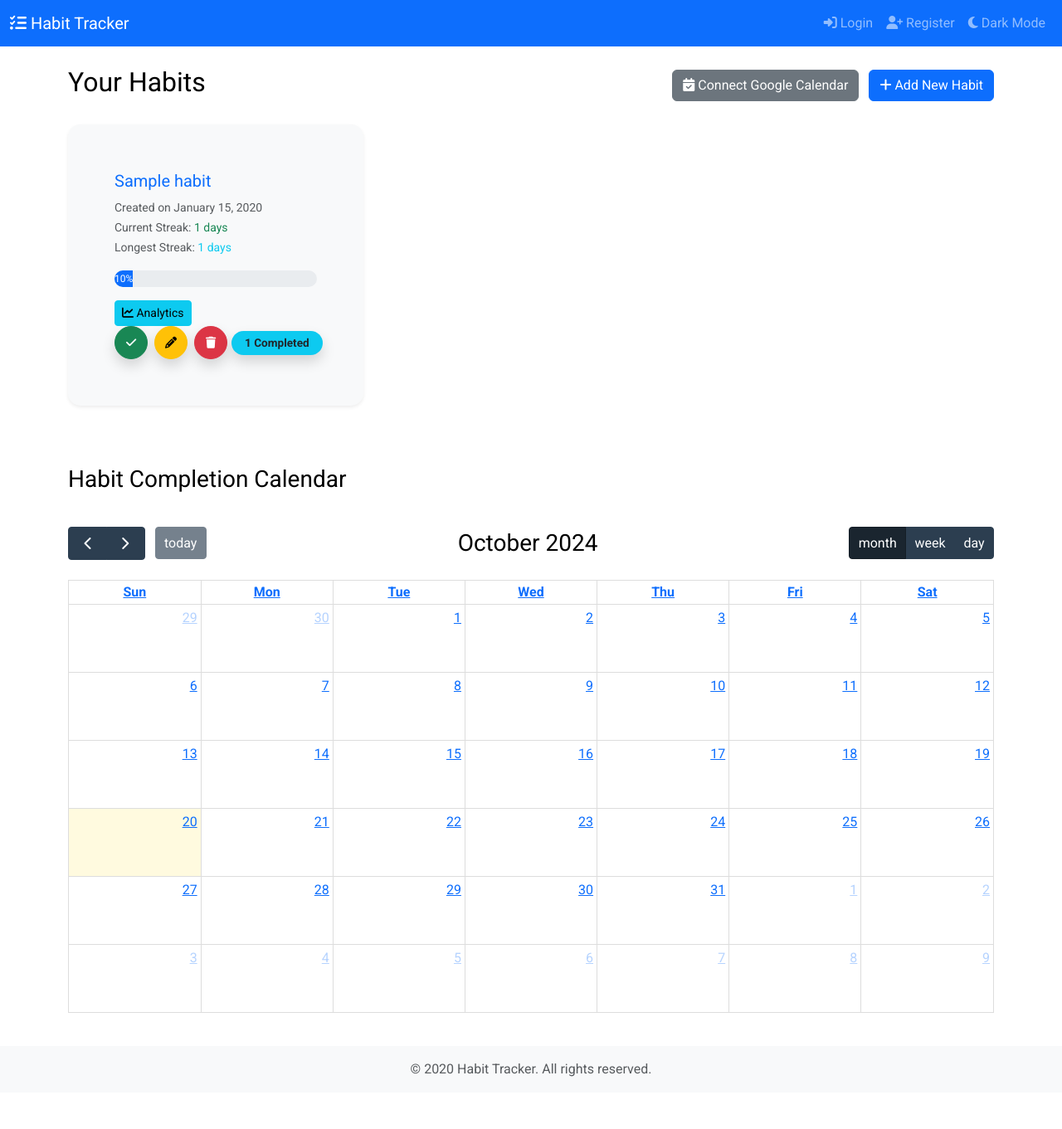
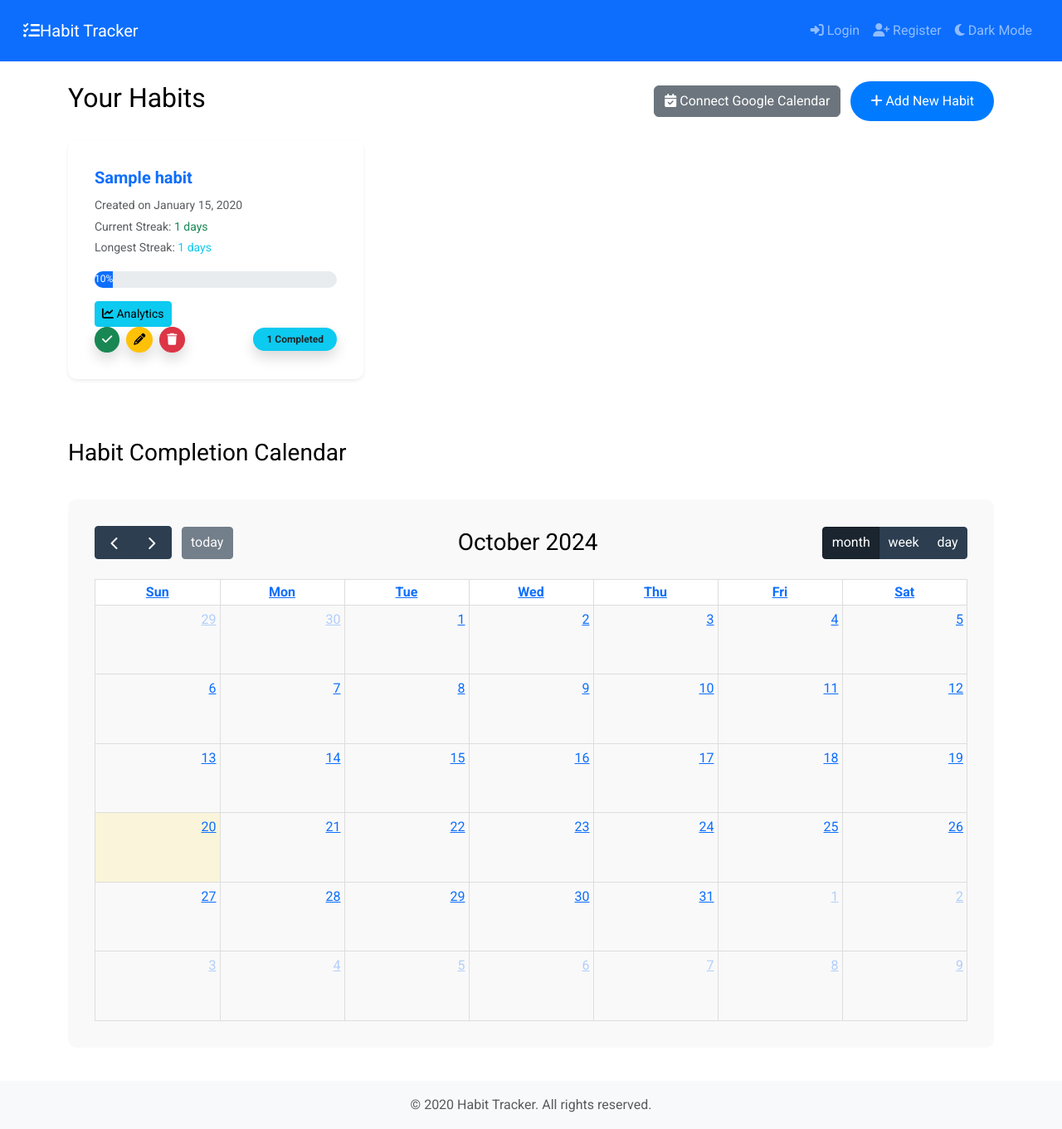
Before and after one commit to BrahimElhajji/habit_tracker_website, a Flask app: template app/templates/dashboard.html in a window 1280 px wide. Shown: the whole page at 83% size. Before the commit the page ends 1298 px from the top, so only its background shows below. Run offline with Flask 3, Linux system fonts and the light colour scheme; tables that the repository leaves empty hold one stand-in row (values such as "Sample post"); the template is opened without the code that fills it: values that come from a table or form of the project are taken from there, most other values are stand-ins (such as "Sample title", 1, 10 or a date in 2020); lists and menus that the app fills with data are empty; parts of the project's set-up code (start-up, migrations or seed data) failed here and were passed over.

Commit message:
fixed ui with new logo

```diff
--- a/app/static/css/styles.css
+++ b/app/static/css/styles.css
@@ -1,153 +1,149 @@
-/* Apply Google Font */
+/* General Enhancements */
 body {
     font-family: 'Roboto', sans-serif;
     background-color: var(--bg-color);
     color: var(--text-color);
     transition: background-color 0.3s ease, color 0.3s ease;
+    line-height: 1.6;
+}
+
+/* Navbar Enhancements */
+.navbar {
+    background-color: #0d6efd;
+    padding: 1rem;
+}
+.navbar-brand {
+    display: flex;
+    align-items: center;
 }
 
 /* Hero Section Enhancements */
-section {
-    position: relative;
-}
-
-section::before {
-    content: '';
-    position: absolute;
-    top: 0;
-    left: 0;
-    width: 100%;
-    height: 100%;
-    background: rgba(0, 0, 0, 0.1); /* Optional overlay for text readability */
+section.vh-100 {
+    display: flex;
+    align-items: center;
+    background: linear-gradient(135deg, #f5f7fa 0%, #c3cfe2 100%);
+    padding: 2rem;
+    text-align: center;
 }
 
 /* Button Styles */
 .btn-primary {
-    background-color: #0d6efd;
-    border-color: #0d6efd;
-    transition: background-color 0.3s ease, transform 0.2s ease;
+    background-color: #007bff;
+    border: none;
+    border-radius: 50px;
+    padding: 0.75rem 1.5rem;
+    transition: all 0.3s ease;
 }
-
 .btn-primary:hover {
-    background-color: #0b5ed7;
+    background-color: #0056b3;
+    transform: translateY(-2px);
+}
+.btn-outline-primary {
+    border: 2px solid #007bff;
+    border-radius: 50px;
+    padding: 0.75rem 1.5rem;
+    color: #007bff;
+    transition: all 0.3s ease;
+}
+.btn-outline-primary:hover {
+    background-color: #007bff;
+    color: #fff;
     transform: translateY(-2px);
 }
 
-.btn-outline-primary {
-    color: #0d6efd;
-    border-color: #0d6efd;
-    transition: background-color 0.3s ease, color 0.3s ease, transform 0.2s ease;
+/* Habit Card Enhancements */
+.habit-card {
+    border: 1px solid #e3e3e3;
+    border-radius: 10px;
+    box-shadow: 0 4px 8px rgba(0, 0, 0, 0.05);
+    transition: transform 0.2s, box-shadow 0.2s;
+    padding: 1rem;
+}
+.habit-card:hover {
+    transform: scale(1.05);
+    box-shadow: 0 8px 16px rgba(0, 0, 0, 0.1);
+}
+.card-title {
+    font-size: 1.25rem;
+    font-weight: bold;
 }
 
-.btn-outline-primary:hover {
-    background-color: #0d6efd;
-    color: #ffffff;
-    transform: translateY(-2px);
+/* Form Styles */
+.form-control {
+    border-radius: 8px;
+    padding: 0.75rem;
+    border: 1px solid #ced4da;
+    transition: border-color 0.3s ease;
+}
+.form-control:focus {
+    border-color: #007bff;
+    box-shadow: 0 0 5px rgba(0, 123, 255, 0.5);
 }
 
-/* Updated Habit Card Styles */
-.habit-card {
-    border-left: 5px solid #0d6efd;
-    border-radius: 15px;
-    background-color: #f8f9fa;
-    transition: transform 0.2s, box-shadow 0.2s;
-    padding: 1.5rem;
+/* Dark Mode Styles */
+[data-bs-theme="dark"] body {
+    background-color: #121212;
+    color: #f0f0f0;
+}
+[data-bs-theme="dark"] .navbar {
+    background-color: #1f1f1f;
+}
+[data-bs-theme="dark"] .btn-primary {
+    background-color: #0b5ed7;
+}
+[data-bs-theme="dark"] .btn-outline-primary {
+    border-color: #0b5ed7;
+    color: #0b5ed7;
+}
+[data-bs-theme="dark"] .habit-card {
+    background-color: #1f1f1f;
+    border-color: #333;
 }
 
-.habit-card:hover {
-    transform: scale(1.03);
-    box-shadow: 0 4px 20px rgba(0, 0, 0, 0.1);
+/* Toast Notification Styles */
+.toast {
+    min-width: 250px;
+    padding: 1rem;
+    border-radius: 10px;
+    box-shadow: 0 4px 12px rgba(0, 0, 0, 0.1);
 }
-
-.card-body {
-    padding: 2rem;
+.text-bg-success {
+    background-color: #28a745 !important;
 }
-
-/* Modern Progress Bar */
-.progress {
-    background-color: #e9ecef;
-    height: 12px;
-    border-radius: 15px;
-}
-
-
-
-/* Action Button Styles */
-.btn-action {
-    padding: 8px;
-    width: 40px;
-    height: 40px;
-    display: flex;
-    justify-content: center;
-    align-items: center;
-    transition: background-color 0.3s ease, transform 0.2s ease-in-out;
-    border-radius: 50%;
-    margin-right: 5px;
-}
-
-.btn-action:hover {
-    transform: scale(1.1);
-}
-
-.badge {
-    font-size: 0.85rem;
-    padding: 0.5rem 0.75rem;
-    border-radius: 15px;
-    box-shadow: 0px 4px 10px rgba(0, 0, 0, 0.1);
+.text-bg-danger {
+    background-color: #dc3545 !important;
 }
 
 /* Footer Enhancements */
 .footer {
-    background-color: var(--footer-bg);
-    color: var(--text-color);
-    margin-top: 50px;
-    padding: 20px 0;
-    text-align: center;
+    background-color: #f8f9fa;
+    padding: 2rem 0;
+    color: #6c757d;
+}
+[data-bs-theme="dark"] .footer {
+    background-color: #1f1f1f;
+    color: #ccc;
 }
 
-/* Dark Mode Adjustments */
-[data-bs-theme="dark"] .footer {
-    background-color: var(--footer-bg);
-    color: var(--text-color);
-}
-
-[data-bs-theme="dark"] body, [data-bs-theme="light"] body {
-    transition: background-color 0.3s ease, color 0.3s ease;
-}
-
-/* Responsive Image */
-.img-fluid {
-    max-height: 400px;
-    object-fit: contain;
-}
-
-/* Customize Toasts */
-.toast {
-    min-width: 250px;
-}
-
-.text-bg-success {
-    background-color: #198754 !important;
-}
-
-.text-bg-danger {
-    background-color: #dc3545 !important;
-}
-
-.text-bg-warning {
-    background-color: #ffc107 !important;
-}
-
-.text-bg-info {
-    background-color: #0dcaf0 !important;
-}
-
-/* Calendar Adjustments */
+/* Calendar Enhancements */
 #calendar {
     max-width: 100%;
     margin: 40px auto;
+    padding: 2rem;
+    border-radius: 10px;
+    background-color: #f9f9f9;
+}
+[data-bs-theme="dark"] #calendar {
+    background-color: #2b2b2b;
 }
 
-.table-responsive {
-    overflow-x: auto;
+/* Utility Classes */
+.mt-5 {
+    margin-top: 3rem !important;
 }
+.mb-4 {
+    margin-bottom: 1.5rem !important;
+}
+.gap-3 {
+    gap: 1rem;
+}
--- a/app/templates/index.html
+++ b/app/templates/index.html
@@ -20,7 +20,7 @@
             </div>
             <!-- Image Content -->
             <div class="col-md-6 mt-5 mt-md-0 text-center">
-                <img src="{{ url_for('static', filename='images/hero-image.svg') }}" alt="Habit Tracker" class="img-fluid animate__animated animate__zoomIn" style="max-height: 400px;">
+                <img src="{{ url_for('static', filename='images/habittracker.png') }}" alt="Habit Tracker" class="img-fluid animate__animated animate__zoomIn" style="max-height: 900px;">
             </div>
         </div>
     </div>
```
